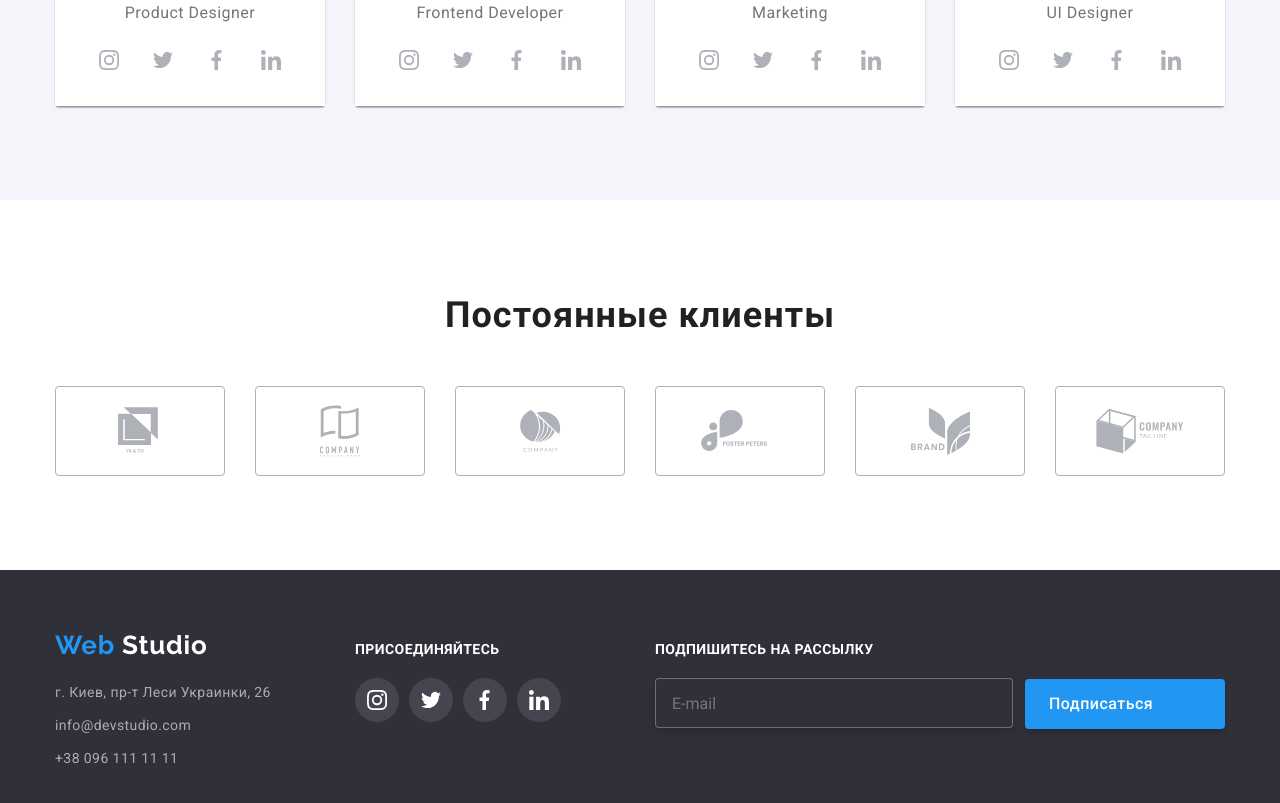
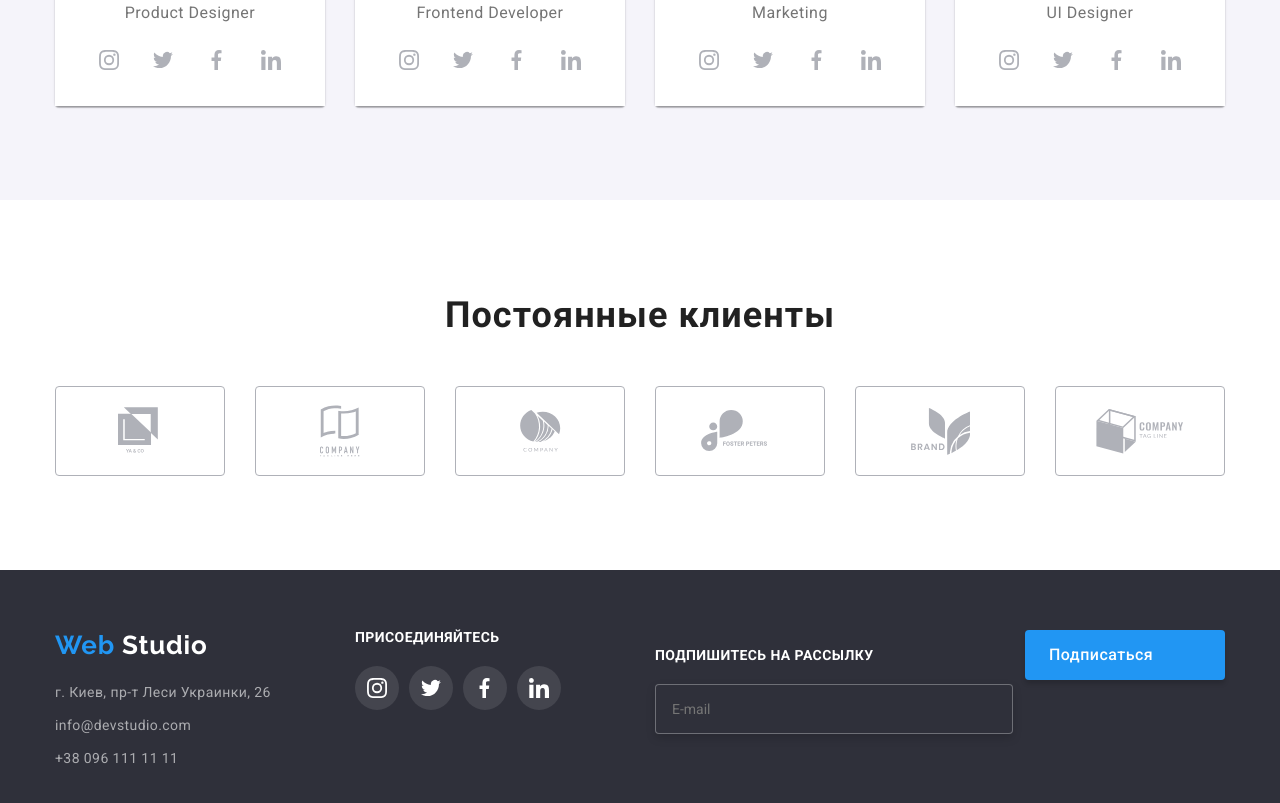
Before and after one commit to RondeRoma/goit-markup-hw-06, a plain HTML site: page index.html in a window 1280 px wide. Shown: the part 2099-2902 px from the top of the page. Drawn offline with Linux system fonts and the light colour scheme.

Commit message:
Добавляет форму в футере "Подписаться на рассылку"

```diff
--- a/css/styles.css
+++ b/css/styles.css
@@ -548,7 +548,7 @@ footer {
 
 .foot-cont {
   display: flex;
-  align-items: baseline;
+
   padding-top: 60px;
   padding-bottom: 60px;
 }
@@ -600,6 +600,22 @@ footer {
   background-size: contain;
 }
 
+.footer-label {
+  display: flex;
+  flex-direction: column-reverse;
+  text-transform: uppercase;
+  font-weight: bold;
+  font-size: 14px;
+  line-height: 1.14;
+  letter-spacing: 0.03em;
+  color: var(--white-color);
+}
+
+.footer-form {
+  display: flex;
+  align-items: baseline;
+}
+
 .msngrs-f {
   display: flex;
 }
@@ -607,12 +623,15 @@ footer {
   width: 358px;
   height: 50px;
   margin-right: 12px;
+  margin-top: 20px;
   padding-left: 16px;
   border: 1px solid rgba(255, 255, 255, 0.3);
+  color: rgba(255, 255, 255, 0.6);
   background-color: #2f303a;
   filter: drop-shadow(0px 4px 4px rgba(0, 0, 0, 0.15));
   border-radius: 4px;
 }
+
 .foot-p {
   text-transform: uppercase;
   margin-top: 0;
--- a/index.html
+++ b/index.html
@@ -624,13 +624,18 @@
           </ul>
         </div>
         <div class="mailbtn">
-          <p class="foot-p">Подпишитесь на рассылку</p>
-          <input class="input-f" type="text" placeholder="E-mail" /><button
-            type="button"
-            class="btn-portf"
-          >
-            Подписаться
-          </button>
+          <form class="footer-form">
+            <label class="footer-label">
+              <input
+                class="input-f"
+                type="email"
+                placeholder="E-mail"
+              />Подпишитесь на рассылку</label
+            >
+            <button type="submit" class="btn-portf">
+              Подписаться
+            </button>
+          </form>
         </div>
       </div>
     </footer>
```
